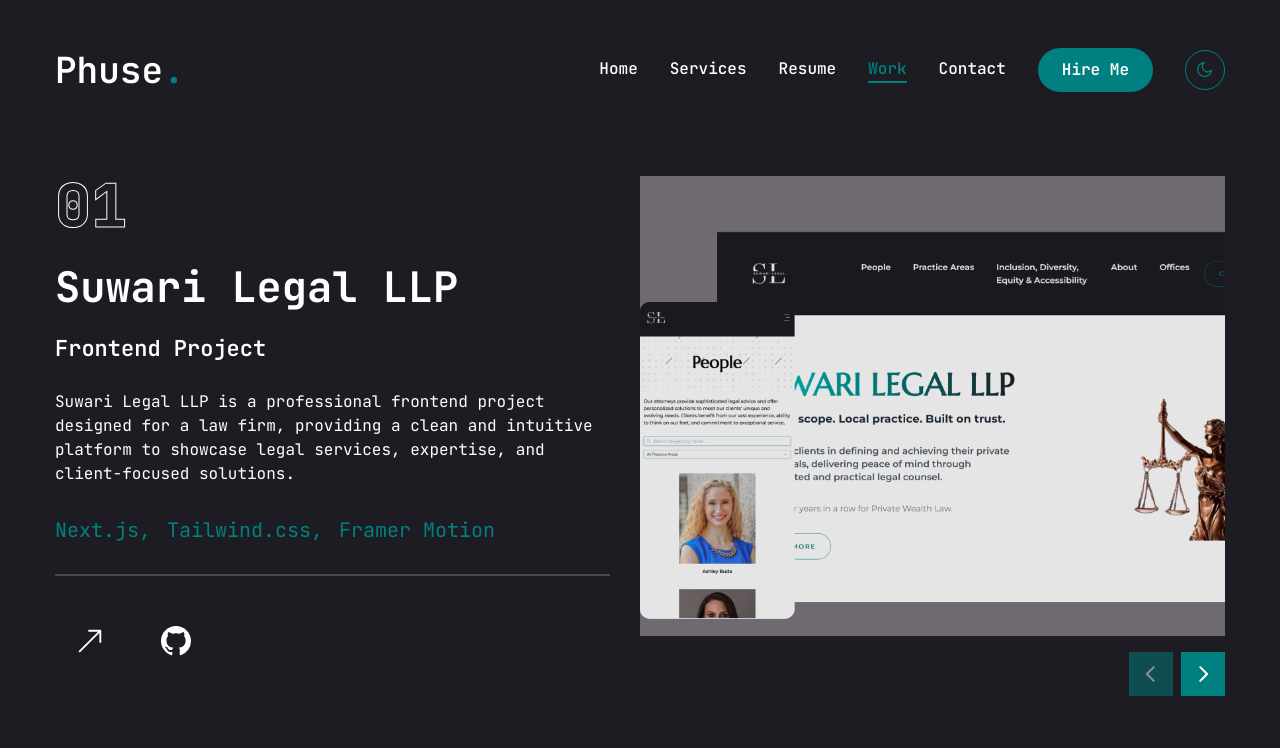
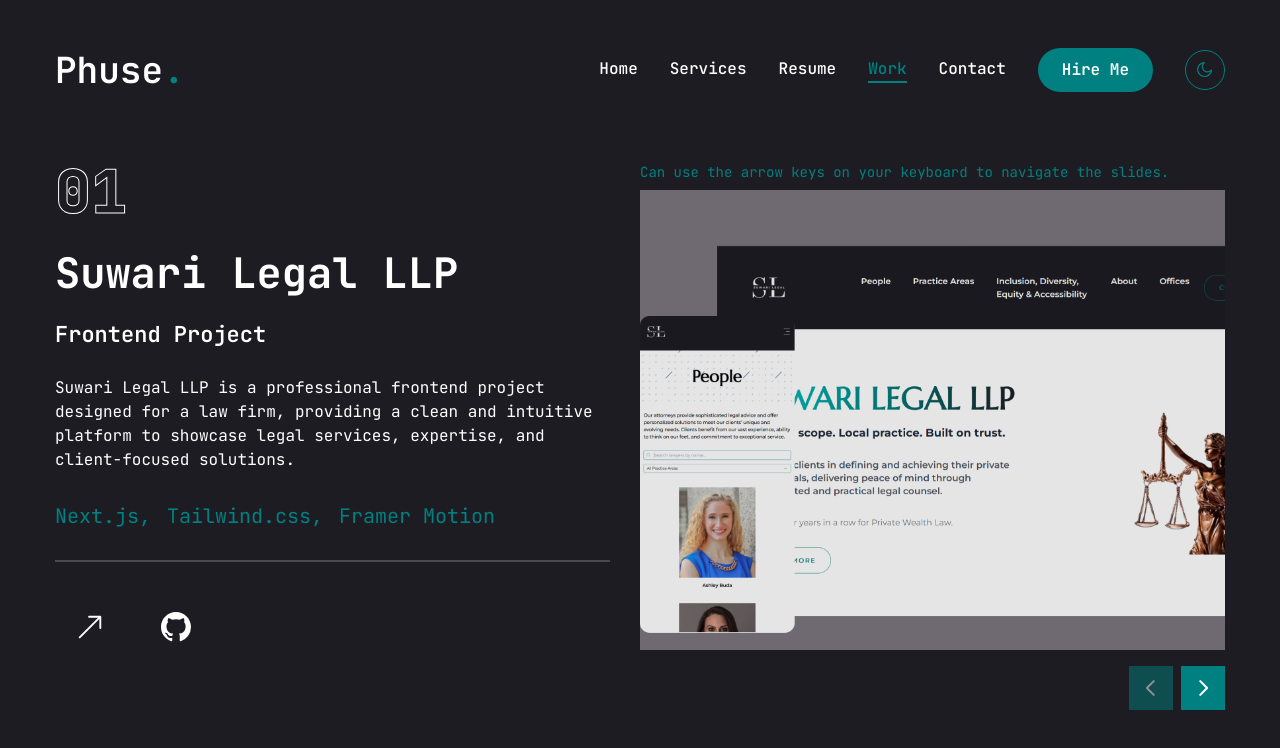
Before and after one commit to Phuse21/phuse-portfolio, a Next.js app: page /work in a window 1280 px wide. Shown: the top 748 px of the page. Built offline with nearby package versions, Linux system fonts and the light colour scheme.

Commit message:
use arrow keys text added

```diff
--- a/app/work/page.jsx
+++ b/app/work/page.jsx
@@ -219,15 +219,19 @@
           </div>
 
           {/* slider */}
-          <div className="w-full xl:w-[50%] ">
+          <div className="w-full xl:w-[50%]">
+            {/* Keyboard navigation info */}
+            <p className="text-sm text-accent mb-2">
+              Can use the arrow keys on your keyboard to navigate the slides.
+            </p>
+
             <Swiper
               spaceBetween={30}
               slidesPerView={1}
               className="x:h-[520px] mb-12"
               onSlideChange={handleSlideChange}
             >
-              {projects.map((project, index) => {
-                return (
+              {projects.map((project, index) => (
                 <SwiperSlide key={index}>
                   <div className="lg:h-[460px] h-[260px] relative group flex justify-center items-center bg-pink-50/20">
                     {/* overlay */}
@@ -244,8 +248,7 @@
                     </div>
                   </div>
                 </SwiperSlide>
-                );
-              })}
+              ))}
 
               {/* slider buttons */}
               <div className="relative h-[40px] xl:h-[60px]">
```
Lines whose indentation alone changed are shown as unchanged.
